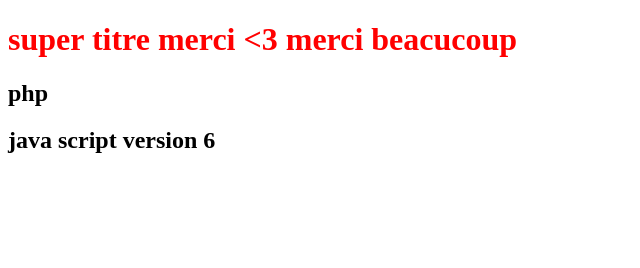
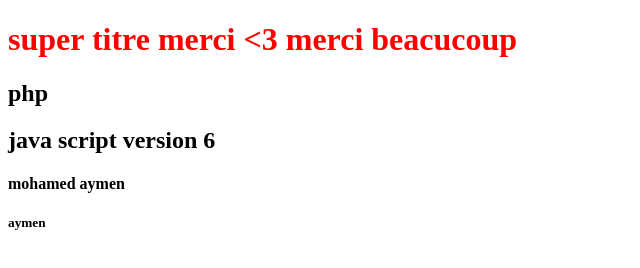
Before and after one commit to mohamedaymenbensalem/siteweb, a plain HTML site: page index.html in a window 1280 px wide. Shown: the whole page, without its empty margins (0-640 px from the left). Drawn offline with Linux system fonts and the light colour scheme.

Commit message:
ajout du deux titre

```diff
--- a/index.html
+++ b/index.html
@@ -7,5 +7,7 @@
  <h1>super titre merci <3 merci beacucoup </h1>
  <h2> php</h2>
  <h2>java script version 6</h2>
+ <h4>mohamed aymen</h4>
+ <h5>aymen</h5>
 </body>
 </html>
```
